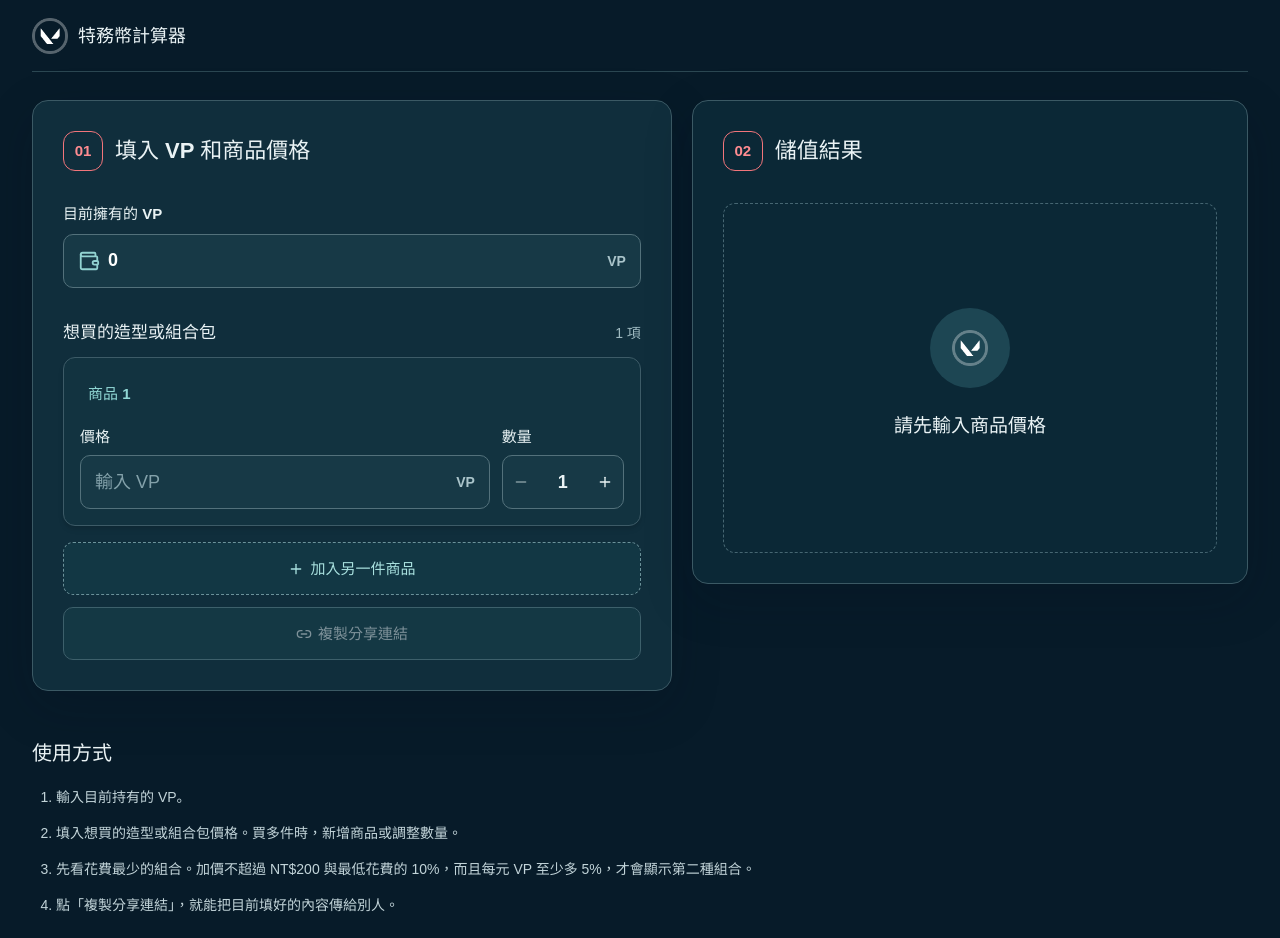
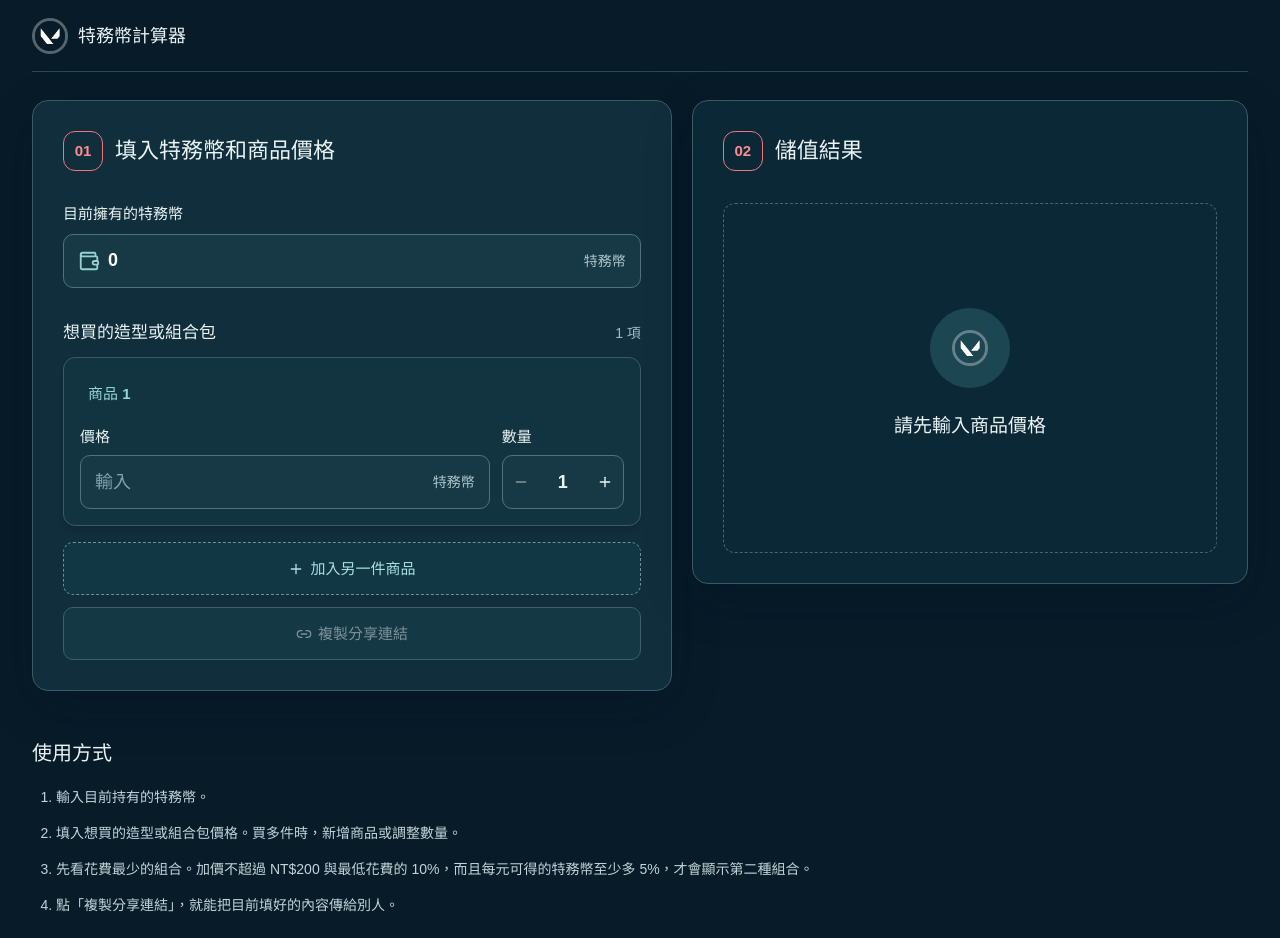
Before and after one commit to kamiya4047/vp-calculator, a React (Vite) app: page / in a window 1280 px wide. Shown: the top 938 px of the page. Built offline with nearby package versions, Linux system fonts and the light colour scheme.

Commit message:
Use 特務幣 in calculator copy

```diff
--- a/index.html
+++ b/index.html
@@ -7,25 +7,25 @@
     <meta name="theme-color" content="#071b29" />
     <meta
       name="description"
-      content="輸入目前持有的 VP，以及想買的造型或組合包價格，計算特戰英豪（VALORANT）台灣商店的儲值面額與最低花費。支援多件商品和分享連結。"
+      content="輸入目前持有的特務幣（VP）與想買的造型或組合包價格，計算特戰英豪（VALORANT）台灣商店的儲值面額與最低花費。支援多件商品和分享連結。"
     />
     <link rel="canonical" href="https://kamiya4047.github.io/vp-calculator/" />
     <meta property="og:type" content="website" />
     <meta property="og:locale" content="zh_TW" />
-    <meta property="og:site_name" content="特戰英豪 VP 儲值計算器" />
-    <meta property="og:title" content="特戰英豪 VP 儲值計算器｜台幣面額與最低花費" />
+    <meta property="og:site_name" content="特務幣計算器" />
+    <meta property="og:title" content="特戰英豪 特務幣儲值計算器｜台幣面額與最低花費" />
     <meta
       property="og:description"
-      content="輸入目前 VP 和想買的商品價格，算出最低花費與儲值組合。可一次加入多件商品，並分享計算連結。"
+      content="輸入目前持有的特務幣和想買的商品價格，算出最低花費與儲值組合。可一次加入多件商品，並分享計算連結。"
     />
     <meta property="og:url" content="https://kamiya4047.github.io/vp-calculator/" />
     <meta property="og:image" content="https://kamiya4047.github.io/vp-calculator/valorant-points.png" />
     <meta property="og:image:type" content="image/png" />
     <meta property="og:image:width" content="128" />
     <meta property="og:image:height" content="128" />
-    <meta property="og:image:alt" content="特戰英豪 VP 圖示" />
+    <meta property="og:image:alt" content="特戰英豪特務幣圖示" />
     <meta name="twitter:card" content="summary" />
-    <title>特戰英豪 VP 儲值計算器｜台幣面額與最低花費</title>
+    <title>特戰英豪 特務幣儲值計算器｜台幣面額與最低花費</title>
   </head>
   <body>
     <div id="root"></div>
--- a/src/App.tsx
+++ b/src/App.tsx
@@ -11,7 +11,7 @@ type Item = ShareItem & { id: number }
 const format = (value: number) => new Intl.NumberFormat("zh-TW").format(value)
 
 function VpMark({ small = false }: { small?: boolean }) {
-  return <img src={`${import.meta.env.BASE_URL}valorant-points.png`} alt={small ? "" : "VP 圖示"} className={small ? "h-5 w-5 flex-none object-contain" : "h-9 w-9 flex-none object-contain"} />
+  return <img src={`${import.meta.env.BASE_URL}valorant-points.png`} alt={small ? "" : "特務幣圖示"} className={small ? "h-5 w-5 flex-none object-contain" : "h-9 w-9 flex-none object-contain"} />
 }
 
 function EditableItemName({ name, fallback, onChange }: { name: string; fallback: string; onChange: (name: string) => void }) {
@@ -75,10 +75,10 @@ function ResultCard({ title, plan, needed, minimum, highlight = false }: {
       {extra > 0 && <span className="whitespace-nowrap rounded-md bg-[#3b4c51] px-2 py-1.5 text-xs font-bold text-[#f6c7c8]">多花 NT$ {format(extra)}</span>}
     </div>
     <div className="my-3 flex items-baseline gap-2 font-display text-[42px] leading-tight font-bold text-white sm:text-[49px]"><span className="text-xl text-[#acc8cf]">NT$</span>{format(plan.price)}</div>
-    <div className="flex flex-wrap gap-x-5 gap-y-1 border-b border-[#44616b] pb-4 text-[13px] text-[#a9c2c9]"><span>可得 <strong className="font-bold text-[#dff2f2]">{format(plan.vp)} VP</strong></span><span>買完剩 <strong className="font-bold text-[#dff2f2]">{format(plan.vp - needed)} VP</strong></span><span>每元可得 <strong className="font-bold text-[#dff2f2]">{(plan.vp / plan.price).toFixed(3)} VP</strong></span></div>
+    <div className="flex flex-wrap gap-x-5 gap-y-1 border-b border-[#44616b] pb-4 text-[13px] text-[#a9c2c9]"><span>可得 <strong className="font-bold text-[#dff2f2]">{format(plan.vp)} 特務幣</strong></span><span>買完剩 <strong className="font-bold text-[#dff2f2]">{format(plan.vp - needed)} 特務幣</strong></span><span>每元可得 <strong className="font-bold text-[#dff2f2]">{(plan.vp / plan.price).toFixed(3)} 特務幣</strong></span></div>
     <div className="divide-y divide-[#35535f]" aria-label="需要購買的儲值面額">
-      {PACKS.map((pack, index) => plan.counts[index] > 0 && <div className="flex items-center justify-between gap-2.5 py-3 font-display text-[15px] font-semibold text-[#e4f0f1]" key={pack.vp}>
-        <span className="inline-flex items-center gap-2"><VpMark small />{format(pack.vp)} VP <span className="text-[#a8c2c8]">× {plan.counts[index]}</span></span>
+      {PACKS.map((pack, index) => plan.counts[index] > 0 && <div className="flex flex-wrap items-center justify-between gap-x-2.5 gap-y-1 py-3 font-display text-[15px] font-semibold text-[#e4f0f1]" key={pack.vp}>
+        <span className="inline-flex items-center gap-2"><VpMark small />{format(pack.vp)} 特務幣 <span className="text-[#a8c2c8]">× {plan.counts[index]}</span></span>
         <span>NT$ {format(pack.price * plan.counts[index])}</span>
       </div>)}
     </div>
@@ -125,18 +125,18 @@ export function App() {
 
       <div className="grid items-start gap-5 pt-5 sm:pt-7 md:grid-cols-[minmax(0,1.07fr)_minmax(0,.93fr)]">
         <section className="min-w-0 rounded-2xl border border-[#3b5964] bg-[#102e3c] p-5 shadow-[0_16px_50px_#03121e30] sm:p-6 lg:p-[30px]" aria-labelledby="input-title">
-          <div className="mb-7 flex items-center gap-3 lg:mb-8"><span className="grid h-10 w-10 flex-none place-items-center rounded-xl border border-[#f2757b] font-display text-[15px] font-bold text-[#ff8c91]">01</span><h2 className="text-xl font-extrabold leading-tight lg:text-[22px]" id="input-title">填入 VP 和商品價格</h2></div>
-          <div className="mb-8"><Label className="mb-2 text-[15px] font-bold text-[#e9f3f4]" htmlFor="current-vp">目前擁有的 VP</Label><div className="flex h-[54px] w-full items-center gap-2 rounded-[10px] border border-[#53717b] bg-[#173946] px-3.5 text-[#92d3d1] focus-within:border-[#91e2e0] focus-within:ring-[3px] focus-within:ring-[#91e2e02b] has-[input[aria-invalid=true]]:border-[#ff8f93]"><Wallet size={22} aria-hidden="true" /><Input className="!h-full min-w-0 flex-1 !rounded-none !border-0 !bg-transparent !px-0 !text-lg !font-semibold !text-white !shadow-none !outline-none placeholder:!font-normal placeholder:!text-[#83a1aa] focus-visible:!ring-0" id="current-vp" type="number" min="0" max="1000000" step="1" inputMode="numeric" value={currentVp} aria-invalid={current === null} onChange={event => setCurrentVp(event.target.value)} /><span className="font-display text-sm font-bold text-[#aac4ca]">VP</span></div>{current === null && <p className="mt-2 text-[13px] leading-relaxed text-[#ffacb0]">請輸入 0 到 1,000,000 的整數。</p>}</div>
+          <div className="mb-7 flex items-center gap-3 lg:mb-8"><span className="grid h-10 w-10 flex-none place-items-center rounded-xl border border-[#f2757b] font-display text-[15px] font-bold text-[#ff8c91]">01</span><h2 className="text-xl font-extrabold leading-tight lg:text-[22px]" id="input-title">填入特務幣和商品價格</h2></div>
+          <div className="mb-8"><Label className="mb-2 text-[15px] font-bold text-[#e9f3f4]" htmlFor="current-vp">目前擁有的特務幣</Label><div className="flex h-[54px] w-full items-center gap-2 rounded-[10px] border border-[#53717b] bg-[#173946] px-3.5 text-[#92d3d1] focus-within:border-[#91e2e0] focus-within:ring-[3px] focus-within:ring-[#91e2e02b] has-[input[aria-invalid=true]]:border-[#ff8f93]"><Wallet size={22} aria-hidden="true" /><Input className="!h-full min-w-0 flex-1 !rounded-none !border-0 !bg-transparent !px-0 !text-lg !font-semibold !text-white !shadow-none !outline-none placeholder:!font-normal placeholder:!text-[#83a1aa] focus-visible:!ring-0" id="current-vp" type="number" min="0" max="1000000" step="1" inputMode="numeric" value={currentVp} aria-invalid={current === null} onChange={event => setCurrentVp(event.target.value)} /><span className="font-display text-sm font-bold text-[#aac4ca]">特務幣</span></div>{current === null && <p className="mt-2 text-[13px] leading-relaxed text-[#ffacb0]">請輸入 0 到 1,000,000 的整數。</p>}</div>
           <div className="mb-3 flex items-baseline justify-between gap-2"><h3 className="text-[17px] font-extrabold">想買的造型或組合包</h3><span className="text-sm text-[#9eb9c0]">{items.length} 項</span></div>
           <div className="grid gap-3">{items.map((item, index) => <Card className="!gap-0 !rounded-xl border border-[#3d5b67] !bg-[#123340] !p-3.5 !ring-0 sm:!p-4" key={item.id}>
             <div className="mb-3 flex min-h-10 items-center justify-between gap-2"><EditableItemName name={item.name} fallback={`商品 ${index + 1}`} onChange={name => updateItem(item.id, { name })} />{items.length > 1 && <Button type="button" variant="ghost" size="icon" className="!h-10 !w-10 !flex-none !text-[#a9c0c7] hover:!bg-[#ff90961e] hover:!text-[#ff9096]" aria-label={`移除商品 ${index + 1}`} onClick={() => setItems(previous => previous.filter(entry => entry.id !== item.id))}><Trash2 size={19} /></Button>}</div>
             <div className="grid grid-cols-[minmax(0,1fr)_116px] items-start gap-2.5 lg:grid-cols-[minmax(0,1fr)_122px] lg:gap-3">
-              <div className="min-w-0"><Label className="mb-2 text-[15px] font-bold text-[#e9f3f4]" htmlFor={`price-${item.id}`}>價格</Label><div className="flex h-[54px] w-full items-center gap-2 rounded-[10px] border border-[#53717b] bg-[#173946] px-3.5 text-[#92d3d1] focus-within:border-[#91e2e0] focus-within:ring-[3px] focus-within:ring-[#91e2e02b] has-[input[aria-invalid=true]]:border-[#ff8f93]"><Input className="!h-full min-w-0 flex-1 !rounded-none !border-0 !bg-transparent !px-0 !text-lg !font-semibold !text-white !shadow-none !outline-none placeholder:!font-normal placeholder:!text-[#83a1aa] focus-visible:!ring-0" id={`price-${item.id}`} type="number" min="1" max="1000000" step="1" inputMode="numeric" placeholder="輸入 VP" value={item.price} aria-invalid={item.price !== "" && (parseVpNumber(item.price) === null || item.price === "0")} onChange={event => updateItem(item.id, { price: event.target.value })} /><span className="font-display text-sm font-bold text-[#aac4ca]">VP</span></div></div>
+              <div className="min-w-0"><Label className="mb-2 text-[15px] font-bold text-[#e9f3f4]" htmlFor={`price-${item.id}`}>價格</Label><div className="flex h-[54px] w-full items-center gap-2 rounded-[10px] border border-[#53717b] bg-[#173946] px-3.5 text-[#92d3d1] focus-within:border-[#91e2e0] focus-within:ring-[3px] focus-within:ring-[#91e2e02b] has-[input[aria-invalid=true]]:border-[#ff8f93]"><Input className="!h-full min-w-0 flex-1 !rounded-none !border-0 !bg-transparent !px-0 !text-lg !font-semibold !text-white !shadow-none !outline-none placeholder:!font-normal placeholder:!text-[#83a1aa] focus-visible:!ring-0" id={`price-${item.id}`} type="number" min="1" max="1000000" step="1" inputMode="numeric" placeholder="輸入" value={item.price} aria-invalid={item.price !== "" && (parseVpNumber(item.price) === null || item.price === "0")} onChange={event => updateItem(item.id, { price: event.target.value })} /><span className="shrink-0 text-sm font-bold text-[#aac4ca]">特務幣</span></div></div>
               <div className="min-w-0"><Label className="mb-2 text-[15px] font-bold text-[#e9f3f4]">數量</Label><div className="flex h-[54px] items-center justify-between rounded-[10px] border border-[#53717b] bg-[#173946] [&_button]:h-[50px] [&_button]:w-9 [&_button]:text-[#eaf5f5] [&_button:hover]:bg-[#2c5863] [&_output]:font-display [&_output]:text-lg [&_output]:font-bold"><Button type="button" variant="ghost" size="icon" aria-label={`商品 ${index + 1} 數量減一`} disabled={item.quantity <= 1} onClick={() => updateItem(item.id, { quantity: item.quantity - 1 })}><Minus size={18} /></Button><output aria-label={`數量 ${item.quantity}`}>{item.quantity}</output><Button type="button" variant="ghost" size="icon" aria-label={`商品 ${index + 1} 數量加一`} disabled={item.quantity >= 99} onClick={() => updateItem(item.id, { quantity: item.quantity + 1 })}><Plus size={18} /></Button></div></div>
             </div>
           </Card>)}</div>
-          {hasInvalidPrice && <p className="mt-2 text-[13px] leading-relaxed text-[#ffacb0]">商品價格請填入 1 到 1,000,000 的整數 VP。</p>}
-          {target > 1_000_000 && <p className="mt-2 text-[13px] leading-relaxed text-[#ffacb0]">購買總額最多可計算 1,000,000 VP。</p>}
+          {hasInvalidPrice && <p className="mt-2 text-[13px] leading-relaxed text-[#ffacb0]">商品價格請填入 1 到 1,000,000 的整數特務幣。</p>}
+          {target > 1_000_000 && <p className="mt-2 text-[13px] leading-relaxed text-[#ffacb0]">購買總額最多可計算 1,000,000 特務幣。</p>}
           <Button type="button" variant="outline" className="mt-4 !h-[53px] w-full !rounded-[10px] !border !border-dashed !border-[#6b929a] !bg-[#123744] !text-[15px] !font-bold !text-[#a9e1df] hover:!bg-[#1b4853]" onClick={addItem}><Plus size={20} />加入另一件商品</Button>
           <Button type="button" variant="outline" className="mt-3 !h-[53px] w-full !rounded-[10px] !border-[#6b929a] !bg-[#19424d] !text-[15px] !font-bold !text-[#eaf3f5] hover:!bg-[#255460]" disabled={!shareUrl} onClick={copyShareLink}><Link2 size={19} /><span aria-live="polite">{copiedUrl && copiedUrl === shareUrl ? "已複製分享連結" : "複製分享連結"}</span></Button>
           {copyError && shareUrl && <div className="mt-3"><Label className="mb-1.5 text-sm text-[#b9d3d8]" htmlFor="share-url">無法自動複製，請手動複製連結</Label><Input id="share-url" value={shareUrl} readOnly onFocus={event => event.currentTarget.select()} className="!h-11 !border-[#53717b] !bg-[#173946] !text-sm !text-white" /></div>}
@@ -145,8 +145,8 @@ export function App() {
         <aside className="min-w-0 rounded-2xl border border-[#3b5964] bg-[#0b2836] p-5 shadow-[0_16px_50px_#03121e30] sm:p-6 lg:p-[30px]" aria-live="polite" aria-labelledby="summary-title">
           <div className="mb-7 flex items-center gap-3 lg:mb-8"><span className="grid h-10 w-10 flex-none place-items-center rounded-xl border border-[#f2757b] font-display text-[15px] font-bold text-[#ff8c91]">02</span><h2 className="text-xl font-extrabold leading-tight lg:text-[22px]" id="summary-title">儲值結果</h2></div>
           {target === 0 ? <div className="flex min-h-[350px] flex-col items-center justify-center rounded-xl border border-dashed border-[#466672] p-8 text-center"><div className="mb-6 grid h-20 w-20 place-items-center rounded-full bg-[#1d4653]"><VpMark /></div><h3 className="mb-2 text-[19px] font-bold">請先輸入商品價格</h3></div> : !valid ? <div className="flex min-h-[350px] flex-col items-center justify-center rounded-xl border border-dashed border-[#466672] p-8 text-center"><h3 className="mb-2 text-[19px] font-bold">請修正上方的數字</h3></div> : <>
-            <div className="mb-4 grid grid-cols-[1fr_auto_1fr] items-center gap-2 rounded-xl border border-[#365964] bg-[#153a48] px-3 py-4 sm:px-5"><div className="flex flex-col gap-1.5"><span className="text-[13px] text-[#a8c0c6]">購買總額</span><strong className="whitespace-nowrap font-display text-[21px] font-bold sm:text-[26px]">{format(target)} <small className="text-xs sm:text-sm">VP</small></strong></div><ArrowRight size={20} aria-hidden="true" /><div className="flex flex-col items-end gap-1.5 text-right"><span className="text-[13px] text-[#a8c0c6]">還需要</span><strong className="whitespace-nowrap font-display text-[21px] font-bold text-[#8ee5e0] sm:text-[26px]">{format(needed)} <small className="text-xs sm:text-sm">VP</small></strong></div></div>
-            {needed === 0 ? <div className="px-5 py-10 text-center"><div className="mx-auto mb-5 grid h-[75px] w-[75px] place-items-center rounded-full border-2 border-[#82ddd5] text-[39px] text-[#9bf0e7]">✓</div><h3 className="mb-2 text-[21px] font-bold">現有 VP 足夠</h3><p className="text-[15px] leading-relaxed text-[#acc4ca]">買完剩 <strong className="text-[#e3f5f3]">{format((current ?? 0) - target)} VP</strong>。</p></div> : result && <>
+            <div className="mb-4 grid grid-cols-[minmax(0,1fr)_auto_minmax(0,1fr)] items-center gap-2 rounded-xl border border-[#365964] bg-[#153a48] px-3 py-4 sm:px-5"><div className="flex min-w-0 flex-col gap-1.5"><span className="text-[13px] text-[#a8c0c6]">購買總額</span><strong className="font-display text-[21px] leading-tight font-bold sm:text-[26px]">{format(target)} <small className="block text-xs sm:text-sm">特務幣</small></strong></div><ArrowRight size={20} aria-hidden="true" /><div className="flex min-w-0 flex-col items-end gap-1.5 text-right"><span className="text-[13px] text-[#a8c0c6]">還需要</span><strong className="font-display text-[21px] leading-tight font-bold text-[#8ee5e0] sm:text-[26px]">{format(needed)} <small className="block text-xs sm:text-sm">特務幣</small></strong></div></div>
+            {needed === 0 ? <div className="px-5 py-10 text-center"><div className="mx-auto mb-5 grid h-[75px] w-[75px] place-items-center rounded-full border-2 border-[#82ddd5] text-[39px] text-[#9bf0e7]">✓</div><h3 className="mb-2 text-[21px] font-bold">現有特務幣足夠</h3><p className="text-[15px] leading-relaxed text-[#acc4ca]">買完剩 <strong className="text-[#e3f5f3]">{format((current ?? 0) - target)} 特務幣</strong>。</p></div> : result && <>
               <ResultCard title="花費最少" plan={result.cheapest} needed={needed} minimum={result.cheapest.price} highlight />
               {result.betterValue && <ResultCard title="單價更划算" plan={result.betterValue} needed={needed} minimum={result.cheapest.price} />}
             </>}
@@ -156,14 +156,14 @@ export function App() {
       <section className="py-10 sm:py-12" aria-labelledby="how-to-title">
         <h2 className="mb-4 text-xl font-extrabold" id="how-to-title">使用方式</h2>
         <ol className="list-decimal space-y-2 pl-6 text-sm leading-7 text-[#c2d4d9]">
-          <li>輸入目前持有的 VP。</li>
+          <li>輸入目前持有的特務幣。</li>
           <li>填入想買的造型或組合包價格。買多件時，新增商品或調整數量。</li>
-          <li>先看花費最少的組合。加價不超過 NT$200 與最低花費的 10%，而且每元 VP 至少多 5%，才會顯示第二種組合。</li>
+          <li>先看花費最少的組合。加價不超過 NT$200 與最低花費的 10%，而且每元可得的特務幣至少多 5%，才會顯示第二種組合。</li>
           <li>點「複製分享連結」，就能把目前填好的內容傳給別人。</li>
         </ol>
         <details className="mt-5 rounded-xl border border-[#35525e] bg-[#0d2a38] px-4 py-3 text-sm text-[#b5cbd1]">
           <summary className="cursor-pointer font-bold text-[#eaf3f5]">台灣商店儲值面額</summary>
-          <ul className="mt-3 grid gap-x-6 gap-y-1 sm:grid-cols-2 lg:grid-cols-3">{PACKS.map(pack => <li key={pack.vp}>{format(pack.vp)} VP＝NT$ {format(pack.price)}</li>)}</ul>
+          <ul className="mt-3 grid gap-x-6 gap-y-1 sm:grid-cols-2 lg:grid-cols-3">{PACKS.map(pack => <li key={pack.vp}>{format(pack.vp)} 特務幣＝NT$ {format(pack.price)}</li>)}</ul>
           <p className="mt-3 text-xs leading-relaxed text-[#90afb8]">實際價格請以遊戲內結帳畫面為準。</p>
         </details>
       </section>
```
Also changed, not shown: 1 other file (tests, documents, lock files or other folders).
